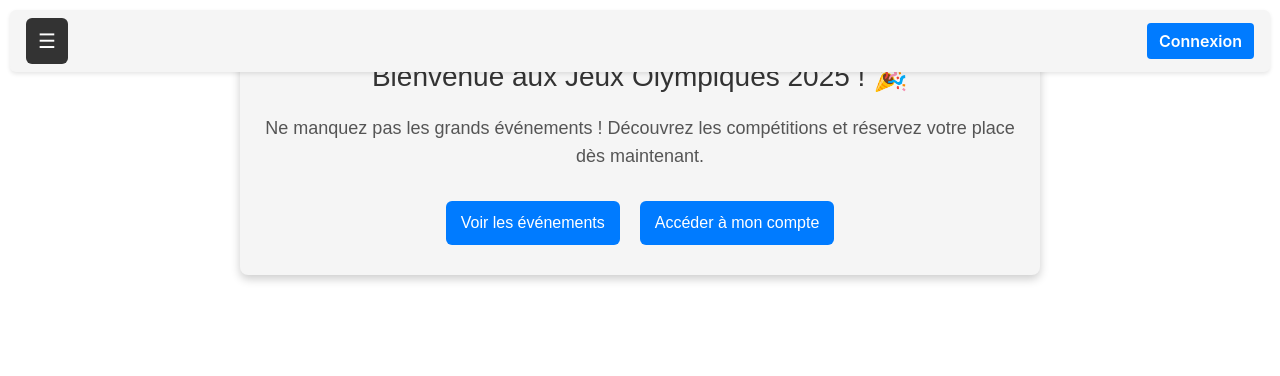
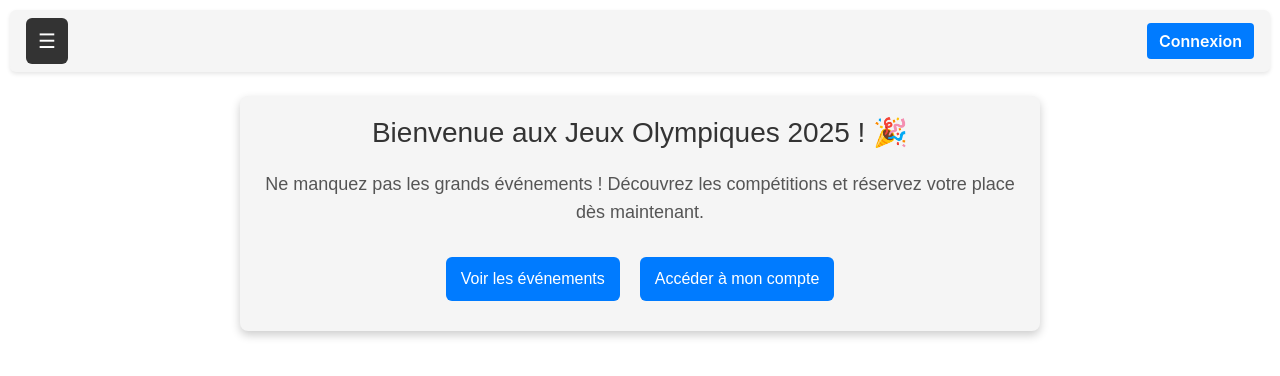
Before and after one commit to Alakan/systeme-reservation-jo, a React (Create React App) app in the folder systeme-reservation-jo-frontend/: page / in a window 1280 px wide. Shown: the top 376 px of the page. Built offline with nearby package versions, Linux system fonts and the light colour scheme.

Commit message:
add : fonctionnality username everywhere

```diff
--- a/systeme-reservation-jo-frontend/src/index.css
+++ b/systeme-reservation-jo-frontend/src/index.css
@@ -1,4 +1,5 @@
 body {
+  padding-top: 3.5rem;  /* ex. 56px si header fait ~56px de haut */
   margin: 0;
   font-family: -apple-system, BlinkMacSystemFont, 'Segoe UI', 'Roboto', 'Oxygen',
     'Ubuntu', 'Cantarell', 'Fira Sans', 'Droid Sans', 'Helvetica Neue',
```
